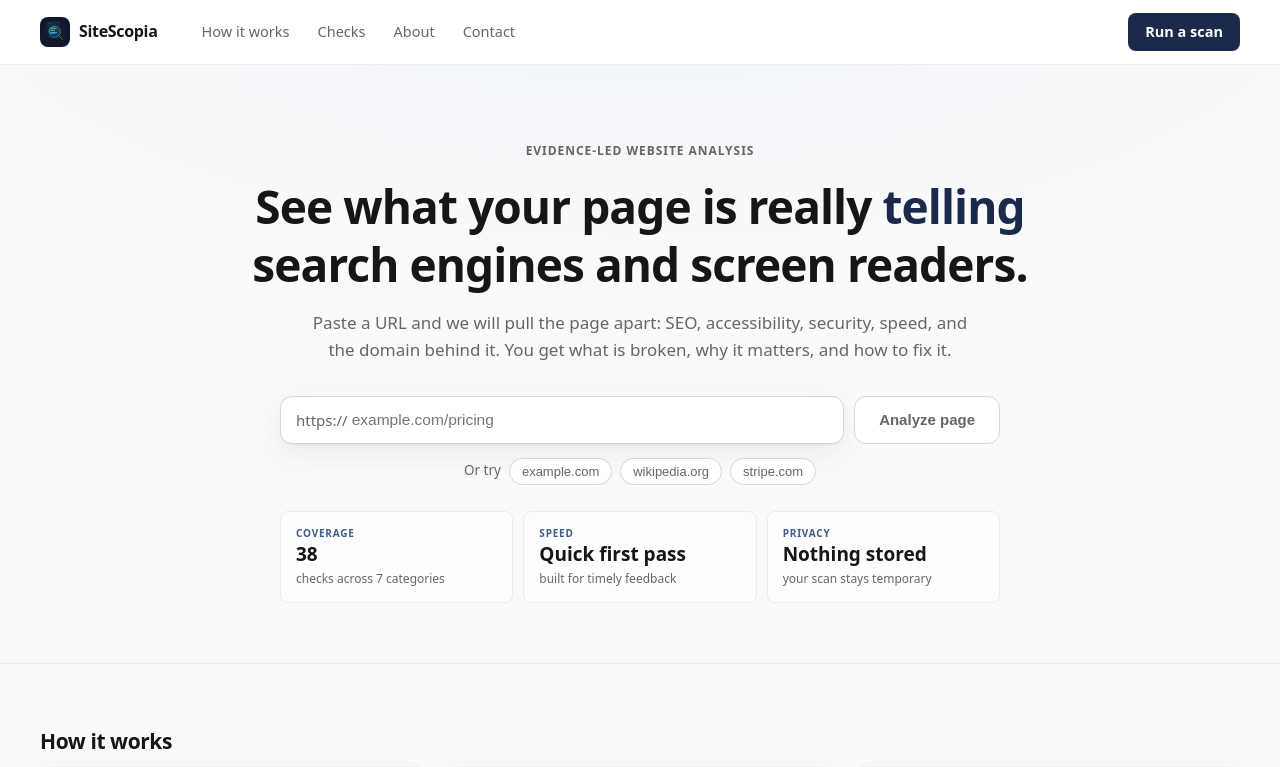
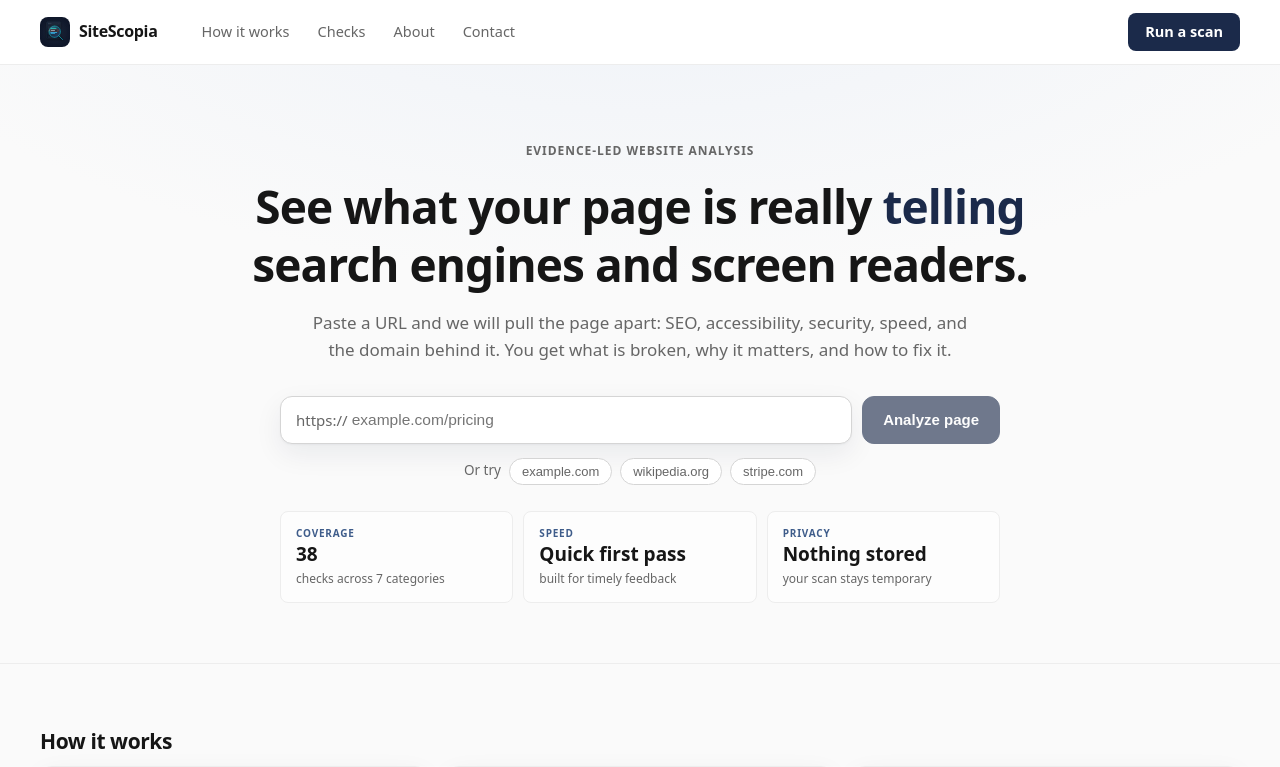
Before and after one commit to devRaoRizwan/sitescopia, a React (Vite) app in the folder frontend/: page / in a window 1280 px wide. Shown: the top 767 px of the page. Built offline with nearby package versions, Linux system fonts and the light colour scheme; no server answers.

Commit message:
added skeleton loading

```diff
--- a/frontend/src/App.jsx
+++ b/frontend/src/App.jsx
@@ -51,7 +51,7 @@ export default function App() {
         <Hero onSubmit={analyze} busy={busy} compact={hasSession} />
 
         {hasSession && (
-          <div className="shell results">
+          <div className={busy ? 'shell results results-loading' : 'shell results'}>
             <div className="results-main">
               {submit.isError && (
                 <div className="alert">
--- a/frontend/src/components/Progress.jsx
+++ b/frontend/src/components/Progress.jsx
@@ -23,6 +23,15 @@ export default function Progress() {
       <div className="spinner" aria-hidden="true" />
       <strong>{MESSAGES[messageIndex]}…</strong>
       <span className="muted">Your report is on its way.</span>
+      <div className="progress-skeleton" aria-hidden="true">
+        <div className="skeleton skeleton-heading" />
+        <div className="skeleton-grid">
+          <div className="skeleton skeleton-card" />
+          <div className="skeleton skeleton-card" />
+          <div className="skeleton skeleton-card" />
+        </div>
+        <div className="skeleton skeleton-panel" />
+      </div>
     </div>
   )
 }
--- a/frontend/src/components/UrlForm.jsx
+++ b/frontend/src/components/UrlForm.jsx
@@ -38,9 +38,24 @@ export default function UrlForm({ onSubmit, busy, showExamples = false }) {
             autoComplete="url"
           />
         </div>
-        <button type="submit" disabled={busy || !url.trim()}>
-          {busy ? 'Analyzing…' : 'Analyze page'}
-        </button>
+        <div className="url-actions">
+          {url && (
+            <button
+              type="button"
+              className="url-clear"
+              disabled={busy}
+              onClick={() => {
+                setUrl('')
+                inputRef.current?.focus()
+              }}
+            >
+              Clear
+            </button>
+          )}
+          <button className="url-submit" type="submit" disabled={busy || !url.trim()}>
+            Analyze page
+          </button>
+        </div>
       </form>
 
       {showExamples && (
--- a/frontend/src/pages/Home.jsx
+++ b/frontend/src/pages/Home.jsx
@@ -73,7 +73,7 @@ export default function Home() {
       <Hero onSubmit={analyze} busy={busy} compact={hasSession} checkCount={checks.data?.total} />
 
       {hasSession && (
-        <div className="shell results">
+        <div className={busy ? 'shell results results-loading' : 'shell results'}>
           <div className="results-main">
             {submit.isError && (
               <div className="alert">
--- a/frontend/src/styles.css
+++ b/frontend/src/styles.css
@@ -248,23 +248,41 @@ code {
 .url-field input:focus-visible,
 .url-field input:active { outline: none !important; box-shadow: none !important; }
 
+.url-actions {
+  display: flex;
+  gap: 8px;
+  flex: none;
+}
+
 .url-form button {
-  padding: 0 24px;
-  border: 0;
+  min-height: 48px;
+  padding: 0 20px;
+  border: 1px solid var(--line-strong);
   border-radius: var(--radius);
-  background: var(--brand-600);
-  color: #fff;
+  background: var(--surface);
+  color: var(--ink-2);
   font-size: 15px;
   font-weight: 600;
   cursor: pointer;
   white-space: nowrap;
 }
-.url-form button:hover:not(:disabled) { background: var(--brand-700); }
+.url-form .url-submit {
+  min-width: 132px;
+  border-color: var(--brand-600);
+  background: var(--brand-600);
+  color: #fff;
+}
+.url-form .url-clear { min-width: 76px; }
+.url-form button:hover:not(:disabled) { border-color: var(--brand-500); }
+.url-form .url-submit:hover:not(:disabled) { background: var(--brand-700); border-color: var(--brand-700); }
 .url-form button:disabled {
-  background: var(--surface);
-  border: 1px solid var(--line-strong);
-  color: var(--muted);
+  opacity: 0.62;
   cursor: not-allowed;
+}
+.url-form .url-submit:disabled {
+  background: var(--brand-600);
+  border-color: var(--brand-600);
+  color: #fff;
 }
 
 .hero-features {
@@ -482,16 +500,40 @@ code {
   align-items: center;
   justify-content: center;
   gap: 12px;
-  min-height: 320px;
+  min-height: 480px;
   padding: 40px 20px;
-  background: var(--surface);
-  border: 1px solid var(--line);
-  border-radius: var(--radius);
-  box-shadow: var(--shadow);
   text-align: center;
 }
 .progress strong { font-size: 20px; }
 .progress > .muted { font-size: 14px; }
+
+.progress-skeleton {
+  display: grid;
+  gap: 12px;
+  width: min(100%, 760px);
+  margin-top: 18px;
+}
+
+.skeleton {
+  position: relative;
+  overflow: hidden;
+  background: var(--surface-2);
+  border: 1px solid var(--line);
+  border-radius: var(--radius-sm);
+}
+.skeleton::after {
+  position: absolute;
+  inset: 0;
+  content: '';
+  background: linear-gradient(100deg, transparent 20%, rgba(255, 255, 255, 0.72) 50%, transparent 80%);
+  transform: translateX(-100%);
+  animation: skeleton-shimmer 1.5s ease-in-out infinite;
+}
+.skeleton-heading { width: 38%; height: 18px; }
+.skeleton-grid { display: grid; grid-template-columns: repeat(3, 1fr); gap: 12px; }
+.skeleton-card { height: 96px; }
+.skeleton-panel { height: 138px; }
+@keyframes skeleton-shimmer { to { transform: translateX(100%); } }
 
 .spinner {
   width: 54px;
@@ -503,6 +545,12 @@ code {
   animation: spin 0.8s linear infinite;
 }
 @keyframes spin { to { transform: rotate(360deg); } }
+
+.results-loading {
+  grid-template-columns: 1fr;
+  min-height: 560px;
+}
+.results-loading .results-side { display: none; }
 
 .report-head {
   display: flex;
@@ -858,6 +906,8 @@ code {
   .url-form button { padding: 13px 24px; }
   .hero-features { grid-template-columns: 1fr; margin-top: 20px; }
   .hero-feature { min-height: 0; }
+  .skeleton-grid { grid-template-columns: 1fr; }
+  .skeleton-card { height: 58px; }
   .hero-stats { gap: 24px; }
   .tile-hero { grid-column: 1 / -1; }
   .bars li { grid-template-columns: 78px 1fr 28px; }
```
